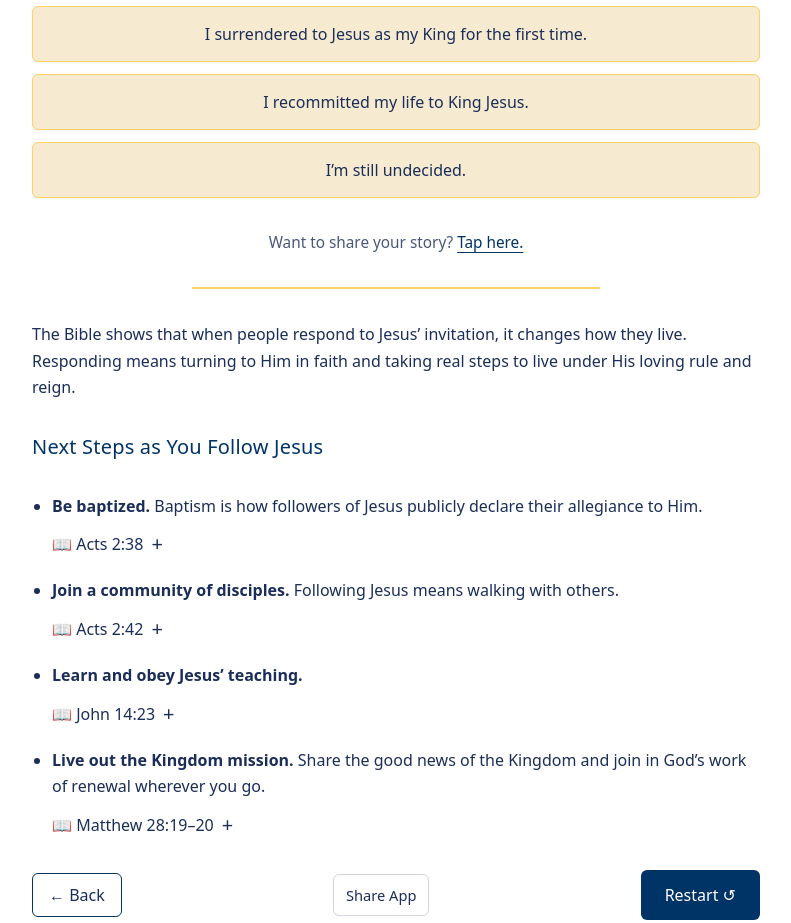
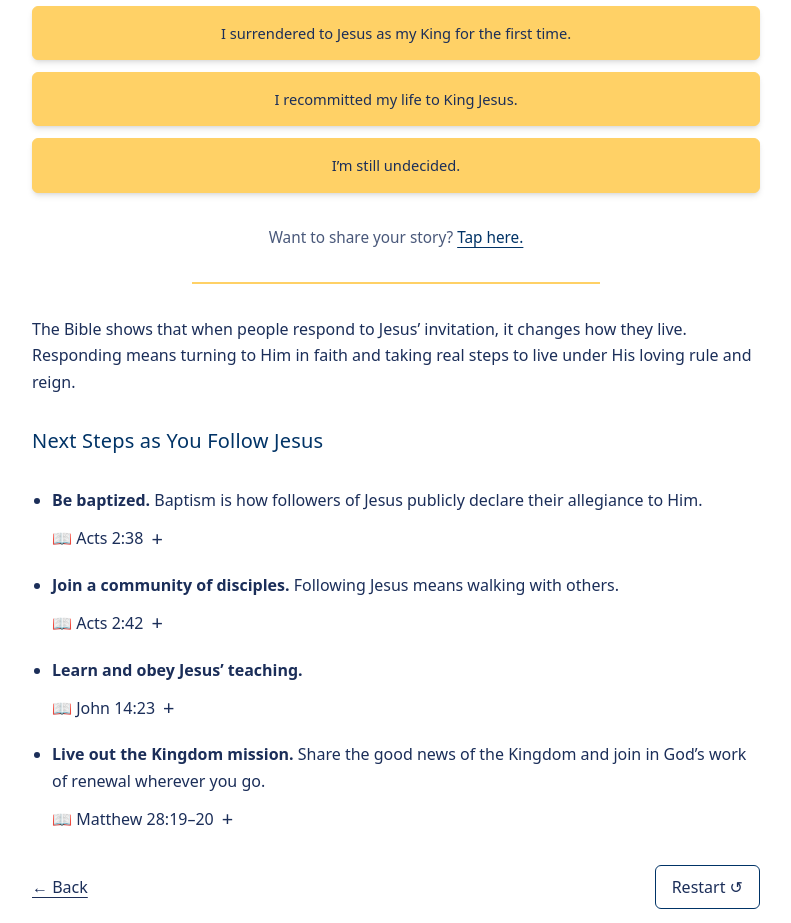
Before and after one commit to cameron-ctrl/kingdom-tool, a Next.js app: page /response in a window 1280 px wide. Shown: the part 540-1463 px from the top of the page, without its empty margins (244-1035 px from the left). Built offline with nearby package versions, Linux system fonts and the light colour scheme; no server answers; a web font is replaced by a local one.

Commit message:
Improve share button placement and response page feedback

```diff
--- a/src/app/invitation/page.tsx
+++ b/src/app/invitation/page.tsx
@@ -39,18 +39,9 @@ export default function InvitationPage() {
 
   return (
     <article className="mt-4">
-      {/* Header + Share button row */}
-      <div className="flex items-start justify-between gap-4">
-        <div className="flex-1">
       <SectionHeader icon="👑">
         5. What should I do? — Jesus is inviting you.
       </SectionHeader>
-        </div>
-
-        <div className="mt-2 shrink-0">
-          <ShareButton label="Share App" />
-        </div>
-      </div>
 
       {/* Intro paragraph */}
       <p className="mb-4 font-b text-[12pt] leading-[1.65] text-ink">
@@ -104,8 +95,9 @@ export default function InvitationPage() {
         </Link>
       </div>
 
-      {/* Back / Restart */}
-      <div className="mt-6 flex items-center justify-between">
+      {/* Bottom actions: Back / Restart first, then share centered underneath */}
+      <div className="mt-8">
+        <div className="flex items-center justify-between">
           <Link className="underline underline-offset-4" href="/point/4">
             ← Back
           </Link>
@@ -117,6 +109,11 @@ export default function InvitationPage() {
             Restart ↺
           </Link>
         </div>
+
+        <div className="mt-4 flex justify-center">
+          <ShareButton label="Share App" />
+        </div>
+      </div>
     </article>
   );
 }
--- a/src/app/point/[id]/page.tsx
+++ b/src/app/point/[id]/page.tsx
@@ -49,9 +49,7 @@ export default function Point({
   }, [resolvedParams]);
 
   // While params are resolving, render nothing (very quick)
-  if (!resolvedParams) {
-    return null;
-  }
+  if (!resolvedParams) return null;
 
   const num = Number(resolvedParams.id);
   const section = Number.isInteger(num) ? sections[num - 1] : undefined;
@@ -74,19 +72,9 @@ export default function Point({
 
   return (
     <article className="mt-4">
-      {/* Header + Share button in the same row (fixes awkward spacing) */}
-      <div className="flex items-start justify-between gap-4">
-        <div className="flex-1">
       <SectionHeader icon={section.icon}>
         {section.id}. {section.title}
       </SectionHeader>
-        </div>
-
-        {/* Share button (always shares home URL) */}
-        <div className="mt-2 shrink-0">
-          <ShareButton label="Share App" />
-        </div>
-      </div>
 
       {/* Intro big idea text */}
       {section.bigIdea && (
@@ -116,8 +104,9 @@ export default function Point({
         </div>
       )}
 
-      {/* Nav */}
-      <div className="mt-6 flex items-center justify-between">
+      {/* Bottom actions: Nav first, then share centered underneath */}
+      <div className="mt-8">
+        <div className="flex items-center justify-between">
           <Link
             className="underline underline-offset-4"
             href={num === 1 ? "/" : `/point/${num - 1}`}
@@ -141,6 +130,11 @@ export default function Point({
             </Link>
           )}
         </div>
+
+        <div className="mt-4 flex justify-center">
+          <ShareButton label="Share App" />
+        </div>
+      </div>
     </article>
   );
 }
--- a/src/app/response/page.tsx
+++ b/src/app/response/page.tsx
@@ -1,11 +1,11 @@
 // src/app/response/page.tsx
 "use client";
 
-import { useEffect } from "react";
 import Link from "next/link";
 import VerseToggle from "../../components/VerseToggle";
 import ShareButton from "../../components/ShareButton";
 import { logEvent } from "../../lib/logEvent";
+import { useEffect, useState } from "react";
 
 export default function ResponsePage() {
   // Log page view once when the page loads
@@ -18,6 +18,10 @@ export default function ResponsePage() {
       });
     }
   }, []);
+
+  const [selectedResponse, setSelectedResponse] = useState<
+    "first_time_decision" | "renewed_commitment" | "still_exploring" | null
+  >(null);
 
   return (
     <article className="mx-auto mt-8 max-w-3xl space-y-8 font-b text-[12pt] leading-[1.65] text-ink">
@@ -54,49 +58,71 @@ export default function ResponsePage() {
         Everyone’s story is different — which of these fits yours today?
       </p>
 
+      {/* Confirmation message */}
+      {selectedResponse && (
+        <p className="mt-3 rounded-md bg-[#EAF2FA] px-4 py-3 text-center text-[11.5pt] leading-snug text-ink shadow-sm">
+          Thank you — your response was received.
+        </p>
+      )}
+
       {/* Feedback buttons */}
-      <div className="mt-2 space-y-3">
+      <div className="mt-3 space-y-3">
         <button
           type="button"
-          className="w-full rounded-md bg-[#F6EAD0] border border-gold px-4 py-4 text-[11p] leading-snug font-b text-ink shadow-sm hover:bg-gold hover:shadow-md transition-all"
-          onClick={() =>
+          className={`w-full rounded-md border border-gold px-4 py-4 text-[11pt] leading-snug font-b text-ink transition-all
+            bg-gold shadow-md active:scale-[0.99] hover:shadow-lg
+            ${selectedResponse && selectedResponse !== "first_time_decision" ? "opacity-70" : ""}
+            ${selectedResponse === "first_time_decision" ? "ring-2 ring-kingdomBlue/30" : ""}
+          `}
+          onClick={() => {
+            setSelectedResponse("first_time_decision");
             logEvent({
               eventType: "response_choice",
               page: "/response",
               label: "response_button",
               value: "first_time_decision",
-            })
-          }
+            });
+          }}
         >
           I surrendered to Jesus as my King for the first time.
         </button>
 
         <button
           type="button"
-          className="w-full rounded-md bg-[#F6EAD0] border border-gold px-4 py-4 text-[11p] leading-snug font-b text-ink shadow-sm hover:bg-gold hover:shadow-md transition-all"
-          onClick={() =>
+          className={`w-full rounded-md border border-gold px-4 py-4 text-[11pt] leading-snug font-b text-ink transition-all
+            bg-gold shadow-md active:scale-[0.99] hover:shadow-lg
+            ${selectedResponse && selectedResponse !== "renewed_commitment" ? "opacity-70" : ""}
+            ${selectedResponse === "renewed_commitment" ? "ring-2 ring-kingdomBlue/30" : ""}
+          `}
+          onClick={() => {
+            setSelectedResponse("renewed_commitment");
             logEvent({
               eventType: "response_choice",
               page: "/response",
               label: "response_button",
               value: "renewed_commitment",
-            })
-          }
+            });
+          }}
         >
           I recommitted my life to King Jesus.
         </button>
 
         <button
           type="button"
-          className="w-full rounded-md bg-[#F6EAD0] border border-gold px-4 py-4 text-[11p] leading-snug font-b text-ink shadow-sm hover:bg-gold hover:shadow-md transition-all"
-          onClick={() =>
+          className={`w-full rounded-md border border-gold px-4 py-4 text-[11pt] leading-snug font-b text-ink transition-all
+            bg-gold shadow-md active:scale-[0.99] hover:shadow-lg
+            ${selectedResponse && selectedResponse !== "still_exploring" ? "opacity-70" : ""}
+            ${selectedResponse === "still_exploring" ? "ring-2 ring-kingdomBlue/30" : ""}
+          `}
+          onClick={() => {
+            setSelectedResponse("still_exploring");
             logEvent({
               eventType: "response_choice",
               page: "/response",
               label: "response_button",
               value: "still_exploring",
-            })
-          }
+            });
+          }}
         >
           I’m still undecided.
         </button>
@@ -179,23 +205,27 @@ export default function ResponsePage() {
         </li>
       </ul>
 
-  <div className="mt-10 flex items-center justify-between gap-3">
+  <div className="mt-8">
+  <div className="flex items-center justify-between">
     <Link
       href="/invitation"
-    className="rounded-md border border-kingdomBlue px-4 py-2 font-b hover:bg-kingdomBlue hover:text-white"
+      className="underline underline-offset-4"
     >
       ← Back
     </Link>
 
-  <ShareButton label="Share App" />
-
     <Link
       href="/"
-    className="rounded-md bg-kingdomBlue px-6 py-3 font-b text-white hover:bg-ink"
+      className="rounded-md border border-kingdomBlue px-4 py-2 font-b hover:bg-kingdomBlue hover:text-white"
     >
       Restart ↺
     </Link>
   </div>
+
+  <div className="mt-4 flex justify-center">
+    <ShareButton label="Share App" />
+  </div>
+            </div>
     </article>
   );
 }
```
Lines whose indentation alone changed are shown as unchanged.
